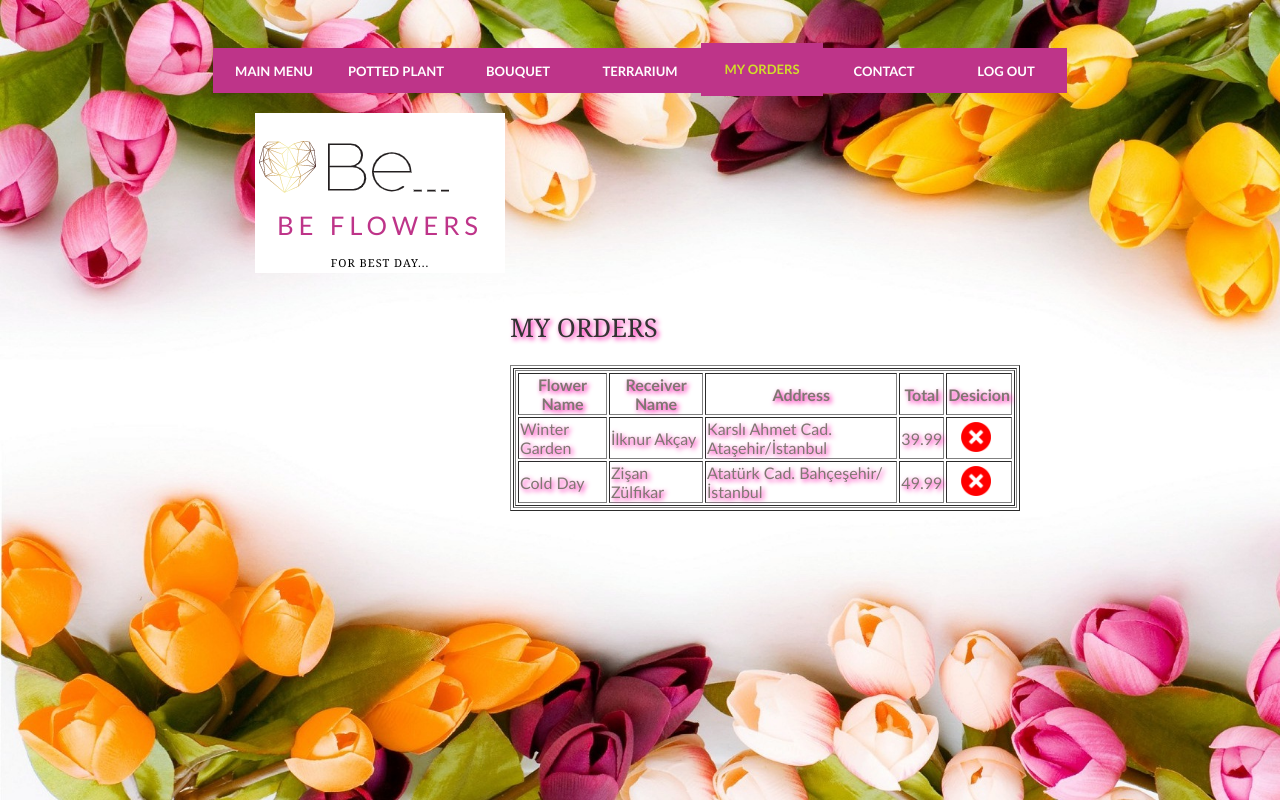
After one commit to akcayilknur/web, a PHP site: page /web/myorders.php in a window 1280 px wide. The commit adds this page. Run offline with PHP 8.4, Linux system fonts and the light colour scheme; data that the repository does not hold is empty.

Commit message:
Myorders created

```diff
--- a/PC-bouquet-1.php
+++ b/PC-bouquet-1.php
@@ -34,7 +34,7 @@ $sql="SELECT * FROM ".$_GET["flower"]." WHERE id = ".$_GET["flower_id"]."";
             <li><a href="saksı.php" accesskey="2" title="">Potted Plant</a></li>
             <li><a href="buket.php" accesskey="3" title="">Bouquet</a></li>
             <li><a href="teraryum.php" accesskey="4" title="">Terrarıum</a></li>
-            <li><a href="aboutus.php" accesskey="5" title="">About Us</a></li>
+            <li><a href="myorders.php" accesskey="5" title="">My Orders</a></li>
             <li><a href="contact.php" accesskey="6" title="">Contact</a></li>
             <li><a href="logout.php" accesskey="7" title="">Log Out</a></li>
         </ul>
--- a/PC-pottedplant-1.php
+++ b/PC-pottedplant-1.php
@@ -33,7 +33,7 @@ $sql="SELECT * FROM ".$_GET["flower"]." WHERE id = ".$_GET["flower_id"]."";
             <li><a href="saksı.php" accesskey="2" title="">Potted Plant</a></li>
             <li><a href="buket.php" accesskey="3" title="">Bouquet</a></li>
             <li><a href="teraryum.php" accesskey="4" title="">Terrarıum</a></li>
-            <li><a href="aboutus.php" accesskey="5" title="">About Us</a></li>
+            <li><a href="myorders.php" accesskey="5" title="">My Orders</a></li>
             <li><a href="contact.php" accesskey="6" title="">Contact</a></li>
             <li><a href="logout.php" accesskey="7" title="">Log Out</a></li>
         </ul>
--- a/PC-terrarium-1.php
+++ b/PC-terrarium-1.php
@@ -32,7 +32,7 @@ $sql="SELECT * FROM ".$_GET["flower"]." WHERE id = ".$_GET["flower_id"]."";
             <li><a href="saksı.php" accesskey="2" title="">Potted Plant</a></li>
             <li><a href="buket.php" accesskey="3" title="">Bouquet</a></li>
             <li><a href="teraryum.php" accesskey="4" title="">Terrarıum</a></li>
-            <li><a href="aboutus.php" accesskey="5" title="">About Us</a></li>
+            <li><a href="myorders.php" accesskey="5" title="">My Orders</a></li>
             <li><a href="contact.php" accesskey="6" title="">Contact</a></li>
             <li><a href="logout.php" accesskey="7" title="">Log Out</a></li>
         </ul>
--- a/anasayfa.php
+++ b/anasayfa.php
@@ -19,7 +19,7 @@
             <li><a href="saksı.php" accesskey="2" title="">Potted Plant</a></li>
             <li><a href="buket.php" accesskey="3" title="">Bouquet</a></li>
             <li><a href="teraryum.php" accesskey="4" title="">Terrarıum</a></li>
-            <li><a href="aboutus.php" accesskey="5" title="">About us</a></li>
+            <li><a href="myorders.php" accesskey="5" title="">My Orders</a></li>
             <li><a href="contact.php" accesskey="6" title="">Contact</a></li>
             <li><a href="logout.php" accesskey="7" title="">Log Out</a></li>
 
--- a/buket.php
+++ b/buket.php
@@ -32,7 +32,7 @@ session_start();
             <li><a href="saksı.php" accesskey="2" title="">Potted Plant</a></li>
             <li class="active"><a href="buket.php" accesskey="3" title="">Bouquet</a></li>
             <li><a href="teraryum.php" accesskey="4" title="">Terrarıum</a></li>
-            <li><a href="aboutus.php" accesskey="5" title="">About us</a></li>
+            <li><a href="aboutus.php" accesskey="5" title="">My Orders</a></li>
             <li><a href="contact.php" accesskey="6" title="">Contact</a></li>
             <li><a href="logout.php" accesskey="7" title="">Log Out</a></li>
         </ul>
--- a/contact.php
+++ b/contact.php
@@ -18,7 +18,7 @@
             <li><a href="saksı.php" accesskey="2" title="">Potted Plant</a></li>
             <li><a href="buket.php" accesskey="3" title="">Bouquet</a></li>
             <li><a href="teraryum.php" accesskey="4" title="">Terrarıum</a></li>
-            <li> <a href="aboutus.php" accesskey="5" title="">About Us</a></li>
+            <li> <a href="myorders.php" accesskey="5" title="">My Orders</a></li>
             <li class="active"><a href="contact.php" accesskey="6" title="">Contact</a></li>
             <li><a href="logout.php" accesskey="7" title="">Log Out</a></li>
         </ul>
@@ -45,12 +45,13 @@
         <br>
         <br>
         <br>
-        <a href="https://www.facebook.com/" class="fa fa-facebook"></a>
+        <a href="https://www.facebook.com/" class="fa fa-facebook " ></a>
         <a href="https://www.twitter.com/" class="fa fa-twitter"></a>
         <a href="https://www.youtube.com/" class="fa fa-youtube"></a>
         <a href="https://www.instagram.com/" class="fa fa-instagram"></a>
     </center>
 
+
 </body>
 
 </html>
--- /dev/null
+++ b/myorders.php
@@ -0,0 +1,86 @@
+<html>
+
+<head>
+    <meta http-equiv="content-type" content="text/html; charset=utf-8" />
+    <title>BE FLOWERS</title>
+    <meta name="keywords" content="" />
+    <meta name="description" content="" />
+    <link href="myorders.css" rel="stylesheet" type="text/css" />
+</head>
+
+<body>
+
+    <div id="menu">
+        <ul>
+            <li><a href="anasayfa.php" accesskey="1" title="">Main menu</a></li>
+            <li><a href="saksı.php" accesskey="2" title="">Potted Plant</a></li>
+            <li><a href="buket.php" accesskey="3" title="">Bouquet</a></li>
+            <li><a href="teraryum.php" accesskey="4" title="">Terrarıum</a></li>
+            <li class="active"><a href="myorders.php" accesskey="5" title="">My Orders</a></li>
+            <li><a href="contact.php" accesskey="6" title="">Contact</a></li>
+            <li><a href="logout.php" accesskey="7" title="">Log Out</a></li>
+        </ul>
+    </div>
+    <!-- end #menu -->
+    <div id="header">
+        <div id="logo">
+
+            <h1><a href="#" style="color: #be3489;">BE FLOWERS </a></h1>
+            <h2><a href="http://www.freecsstemplates.org/" style="color: #000000;"> for best day...</a></h2>
+        </div>
+        <div id="banner">
+            <a href="#"> </a>
+        </div>
+    </div>
+    <!-- end #header -->
+
+
+    <div id="page">
+        <div id="content">
+            <div class="post">
+                <h1>MY ORDERS</h1>
+
+
+            </div>
+
+            <table border = "1" width = "100%" >
+
+         <tr>
+            <td>
+               <table border = "1" width = "100%" >
+                  <tr>
+                    <th>Flower Name</th>
+                    <th>Receiver Name</th>
+                    <th>Address</th>
+                    <th>Total</th>
+                    <th>Desicion</th>
+
+                  </tr>
+                  <tr>
+                     <td>Winter Garden</td>
+                     <td>İlknur Akçay</td>
+                     <td>Karslı Ahmet Cad. Ataşehir/İstanbul</td>
+                     <td>39.99</td>
+                     <td>&nbsp;&nbsp;&nbsp;<a href="approve-student.php?student_id=<?php echo $roww["student_id"];
+                      ?>"><img src="cancel.png" alt="" width="30"height="30"></a></t>
+
+                  </tr>
+                  <tr>
+                     <td>Cold Day</td>
+                     <td>Zişan Zülfikar</td>
+                     <td>Atatürk Cad. Bahçeşehir/İstanbul</td>
+                     <td>49.99</td>
+                     <td>&nbsp;&nbsp;&nbsp;<a href="approve-student.php?student_id=<?php echo $roww["student_id"];
+                      ?>"><img src="cancel.png" alt="" width="30"height="30"></a></t>
+                  </tr>
+               </table>
+
+        </div>
+    </div>
+
+    </div>
+
+
+</body>
+
+</html>
--- a/payment.php
+++ b/payment.php
@@ -104,7 +104,7 @@ if (isset($_POST['buy'])) {
             <li><a href="saksı.php" accesskey="2" title="">Potted Plant</a></li>
             <li><a href="buket.php" accesskey="3" title="">Bouquet</a></li>
             <li><a href="teraryum.php" accesskey="4" title="">Terrarıum</a></li>
-            <li><a href="aboutus.php" accesskey="5" title="">About us</a></li>
+            <li><a href="myorders.php" accesskey="5" title="">My Orders</a></li>
             <li><a href="contact.php" accesskey="6" title="">Contact</a></li>
             <li><a href="logout.php" accesskey="7" title="">Log Out</a></li>
         </ul>
--- a/saksı.php
+++ b/saksı.php
@@ -29,7 +29,7 @@ session_start();
             <li class="active"><a href="saksı.php" accesskey="2" title="">Potted Plant</a></li>
             <li><a href="buket.php" accesskey="3" title="">Bouquet</a></li>
             <li><a href="teraryum.php" accesskey="4" title="">Terrarıum</a></li>
-            <li><a href="aboutus.php" accesskey="5" title="">About us</a></li>
+            <li><a href="myorders.php" accesskey="5" title="">My Orders</a></li>
             <li><a href="contact.php" accesskey="6" title="">Contact</a></li>
             <li><a href="logout.php" accesskey="7" title="">Log Out</a></li>
         </ul>
--- a/teraryum.php
+++ b/teraryum.php
@@ -28,8 +28,8 @@ session_start();
             <li><a href="anasayfa.php" accesskey="1" title="">Main menu</a></li>
             <li><a href="saksı.php" accesskey="2" title="">Potted Plant</a></li>
             <li><a href="buket.php" accesskey="3" title="">Bouquet</a></li>
-            <li class="active"><a href="teraryum.php" accesskey="4" title="">Terrarıum</a></li>
-            <li><a href="aboutus.php" accesskey="5" title="">About us</a></li>
+            <li class="active"><a href="teraryum.php" accesskey="4" title="">My Orders</a></li>
+            <li><a href="myorders.php" accesskey="5" title="">About us</a></li>
             <li><a href="contact.php" accesskey="6" title="">Contact</a></li>
             <li><a href="logout.php" accesskey="7" title="">Log Out</a></li>
         </ul>
```
Also changed, not shown: aboutus.php (deleted, +0 -63 lines), cancel.png (added), contact.css (line endings or trailing spaces), myorders.css (renamed from aboutus.css).
